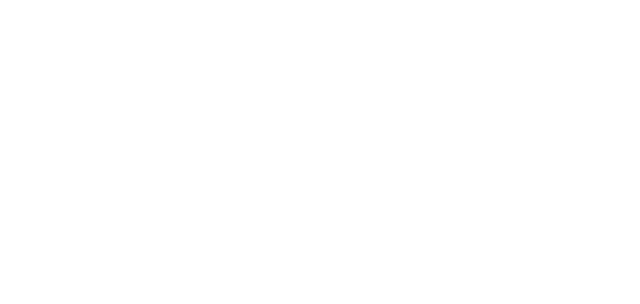
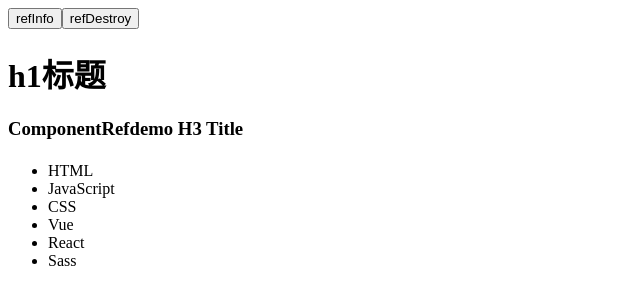
Before and after one commit to AnnGreen1/Vue2-JavaScript-demo, a Vue app: page /dev/RefDemo in a window 1280 px wide. Shown: the top 304 px of the page, without its empty margins (0-640 px from the left). Built offline with nearby package versions, Linux system fonts and the light colour scheme; no server answers.

Commit message:
ref常用操作

```diff
--- a/src/router/routes/dev.js
+++ b/src/router/routes/dev.js
@@ -188,5 +188,13 @@ const dev = [
     name: "dev-CheckDom",
     component: () => import("@/views/Dev/CheckDom.vue"),
   },
+  /**
+   * @description:ref怎么用？
+   */
+  {
+    path: "/dev/RefDemo",
+    name: "dev-RefDemo",
+    component: () => import("@/views/Dev/RefDemo.vue"),
+  },
 ];
 export default dev;
--- /dev/null
+++ b/src/views/Dev/RefDemo.vue
@@ -0,0 +1,60 @@
+<template>
+  <div>
+    <button @click="refInfo">refInfo</button>
+    <button @click="refDestroy">refDestroy</button>
+    <h1 ref="h1" class="pink" id="hotpink">h1标题</h1>
+    <ComponentRef ref="ComponentRef"></ComponentRef>
+  </div>
+</template>
+
+<script>
+import ComponentRef from "./components/ComponentRefdemo.vue";
+/**
+ * @summary
+ * 1、使用ref直接调用子组件的方法，例如销毁子组件
+ * 2、使用ref直接获取子组件的data
+ *
+ */
+export default {
+  components: {
+    ComponentRef,
+  },
+  data() {
+    return {};
+  },
+  methods: {
+    refInfo() {
+      console.log(this.$refs);
+      console.log(typeof this.$refs);
+      console.log(this.$refs.h1);
+      console.log(this.$refs["h1"]);
+      console.log(this.$refs.h1.innerHTML);
+      console.log(this.$refs.h1.classList);
+      console.log(this.$refs.h1.className);
+      console.log(this.$refs.h1.id);
+      this.$refs.h1.style.color = "pink";
+      console.log(this.$refs.h1.style);
+      console.log(typeof this.$refs.h1.style);
+      console.log(this.$refs.h1.style.color);
+
+      // 通过 ref 拿到组件实例
+      console.log(this.$refs.ComponentRef);
+      // 通过 ref 拿到组件 data
+      console.log(this.$refs.ComponentRef._data);
+      console.log(this.$refs.ComponentRef._data.qinghua);
+      console.log(this.$refs.ComponentRef._data.skills);
+      // 通过 ref 直接调用函数
+      console.log(this.$refs.ComponentRef.randqinghuaFun());
+      // 通过 ref 获取 dom
+      console.log(this.$refs.ComponentRef.$refs.h3);
+      console.log(this.$refs.ComponentRef.$refs.qinghuaTag);
+      this.$refs.ComponentRef.$refs.qinghuaTag.style.color = "hotpink";
+    },
+    refDestroy() {
+      // 通过 ref destroy
+      this.$refs.ComponentRef.$destroy();
+    },
+  },
+  created() {},
+};
+</script>
--- /dev/null
+++ b/src/views/Dev/components/ComponentRefdemo.vue
@@ -0,0 +1,37 @@
+<template>
+  <div>
+    <h3 ref="h3">ComponentRefdemo H3 Title</h3>
+    <h5 ref="qinghuaTag">{{ qinghua }}</h5>
+    <ul>
+      <li v-for="(skill, index) in skills" :key="index">{{ skill }}</li>
+    </ul>
+  </div>
+</template>
+
+<script>
+import { randqinghua } from "@/api/api";
+export default {
+  data() {
+    return {
+      skills: ["HTML", "JavaScript", "CSS", "Vue", "React", "Sass"],
+      qinghua: "",
+    };
+  },
+  methods: {
+    randqinghuaFun() {
+      let randqinghua_data = { format: "json" };
+      randqinghua(randqinghua_data)
+        .then((res) => {
+          console.log(res);
+          this.qinghua = res.content;
+        })
+        .catch((error) => {
+          console.log(error);
+        });
+    },
+  },
+  created() {
+    this.randqinghuaFun();
+  },
+};
+</script>
```
